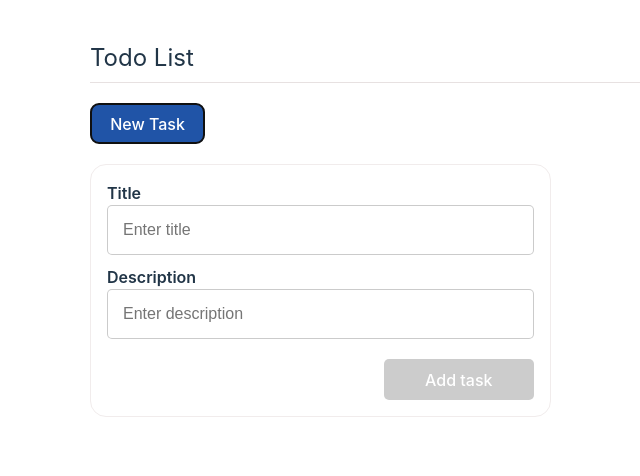
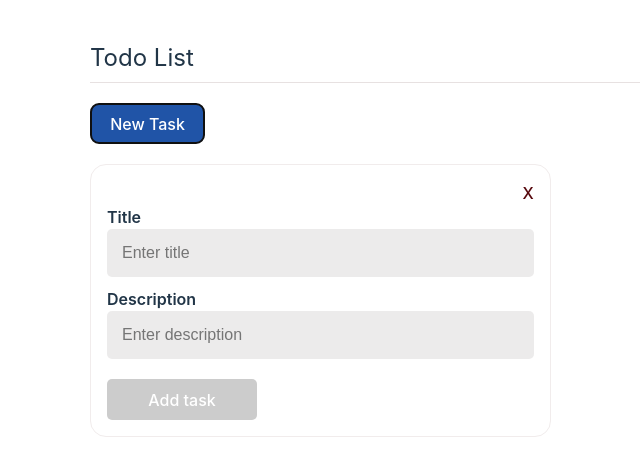
Before and after one commit to bimbowande/Todo_task, a React (Vite) app: page / in a window 1280 px wide. Both pictures are taken after a click on the button "New Task". Shown: the top 476 px of the page, without its empty margins (166-806 px from the left). Built offline with nearby package versions, Linux system fonts and the light colour scheme.

Commit message:
add form toggle icon

```diff
--- a/src/App.css
+++ b/src/App.css
@@ -33,8 +33,16 @@ body,
   border: 1px solid #f1ecec;
 }
 
+.todo-list {
+  display: flex;
+  flex-direction: row;
+  gap: 16px;
+  flex-wrap: wrap;
+  margin-top: 20px;
+}
 .article-container {
-  margin: 15px 0;
+  margin: 5px 0;
+  width: 32%;
   padding: 16px;
   border-radius: 16px;
 }
@@ -48,8 +56,9 @@ body,
 
 .add-todo > .add-label > input {
   padding: 5px;
-  border: 1px solid hsla(0, 0%, 55%, 0.452);
+  border: 1px solid hsla(0, 0%, 75%, 0.452);
   margin-left: 10px;
+  border: none !important;
 }
 .add-todo-input {
   display: flex;
@@ -65,7 +74,7 @@ body,
 }
 .add-todo-input > input {
   padding: 15px;
-  border: 1px solid hsla(0, 0%, 55%, 0.452);
+  background: hsla(0, 4%, 83%, 0.452);
   margin-bottom: 10px;
   width: 100%;
   border-radius: 5px;
@@ -73,6 +82,8 @@ body,
 }
 .add-btn {
   text-align: right;
+  display: flex;
+  gap: 10px;
   margin-top: 10px;
 }
 .add-btn button {
@@ -90,3 +101,10 @@ body,
   background-color: #ccc;
   cursor: not-allowed;
 }
+
+.left-icon {
+  text-align: right;
+  cursor: pointer;
+  font-weight: 500;
+  color: rgb(87, 8, 13);
+}
--- a/src/App.tsx
+++ b/src/App.tsx
@@ -5,13 +5,20 @@ import { ItemList } from "./components/ItemList";
 import { AddTodo } from "./components/AddTodo";
 import { useState } from "react";
 import { ActionBtn } from "./components/ActionBtn";
+import { useAppDispatch } from "./store/hooks";
+import { removeTodo } from "./store";
 
 function App() {
+  const dispatch = useAppDispatch();
   const [toggleForm, updateToggleForm] = useState(false);
   const todoList: ITodo | ITodo[] = useAppSelector((state) => state?.todo);
 
   const handleToggleForm = () => {
     updateToggleForm(!toggleForm);
+  };
+
+  const removeTodoItem = (todoId: string) => {
+    dispatch(removeTodo(todoId));
   };
 
   return (
@@ -21,6 +28,7 @@ function App() {
       </header>
       <ActionBtn handleAction={handleToggleForm} />
       {toggleForm && <AddTodo toggleForm={handleToggleForm} />}
+      <section className="todo-list">
         {Array.isArray(todoList) &&
           todoList.map((todo: ITodo) => (
             <ItemList
@@ -28,8 +36,10 @@ function App() {
               todoId={todo.todoId}
               todoName={todo?.todoName}
               todoDescription={todo?.todoDescription}
+              removeItem={removeTodoItem}
             />
           ))}
+      </section>
     </main>
   );
 }
--- a/src/components/AddTodo.tsx
+++ b/src/components/AddTodo.tsx
@@ -1,8 +1,6 @@
 import { useState } from "react";
 import { useAppDispatch } from "../store/hooks";
 import { addTodo } from "../store"; // Import uuid for generating unique IDs
-
-
 
 interface IAddTodo {
   toggleForm: () => void;
@@ -40,6 +38,9 @@ export const AddTodo = ({ toggleForm }: IAddTodo) => {
     <section className="add-todo">
       <form onSubmit={updateList}>
         <div className="add-todo-input">
+          <span className="left-icon" onClick={toggleForm}>
+            X
+          </span>
           <label className="add-label" htmlFor="title">
             Title
           </label>
@@ -68,7 +69,7 @@ export const AddTodo = ({ toggleForm }: IAddTodo) => {
         <div className="add-btn">
           <button
             className={validateSubmit ? `btn-disabled` : `btn-active`}
-            disabled={validateSubmit}
+            disabled={validateSubmit || formStatus === true}
           >
             {formStatus ? "Adding..." : "Add task"}
           </button>
--- a/src/components/ItemList.tsx
+++ b/src/components/ItemList.tsx
@@ -1,12 +1,17 @@
 import { ITodo } from "../domains";
 
-export const ItemList = ({ todoId, todoName, todoDescription }: ITodo) => {
+export const ItemList = ({
+  todoId,
+  todoName,
+  todoDescription,
+  removeItem,
+}: ITodo) => {
   return (
     <article className="article-container">
       <h4>{todoName}</h4>
       <p>{todoDescription}</p>
       <div>
-        <button onClick={() => todoId}>remove</button>
+        <button onClick={() => todoId && removeItem && removeItem(todoId)}>remove</button>
       </div>
     </article>
   );
--- a/src/index.css
+++ b/src/index.css
@@ -21,8 +21,6 @@ a {
 a:hover {
   color: #535bf2;
 }
-
-
 
 h1 {
   font-size: 3.2em;
@@ -61,3 +59,6 @@ button:focus-visible {
     background-color: #f9f9f9;
   }
 }
+input {
+  border: none;
+}
```
Also changed, not shown: src/domains/index.ts (+5 -4 lines). Lines whose indentation alone changed are shown as unchanged.
